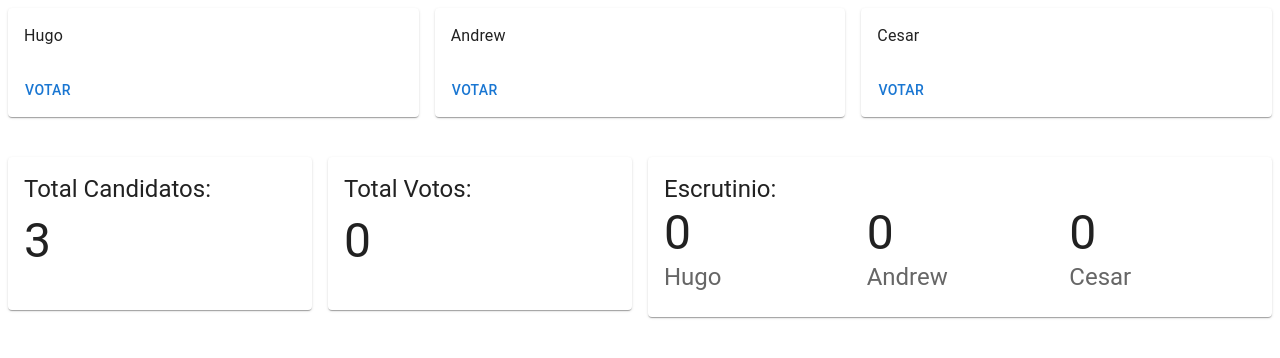
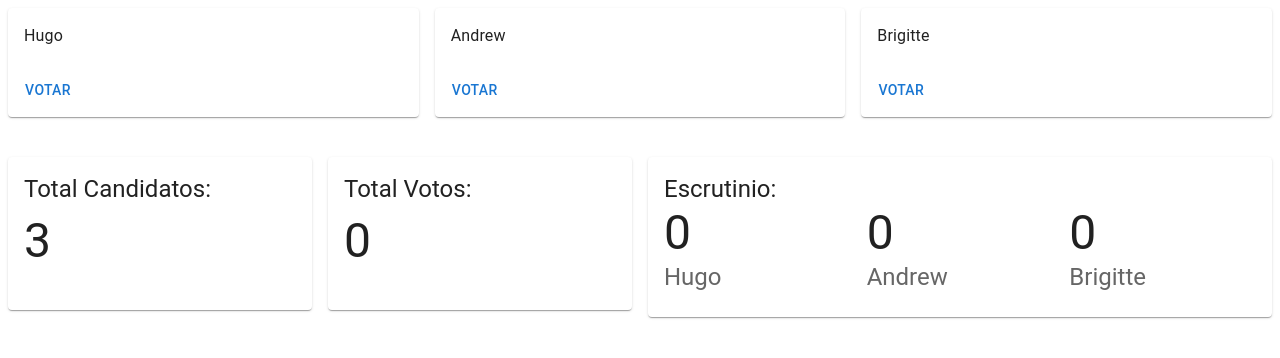
Before and after one commit to BrigitteNikoll/Votos-electorales, a React (Create React App) app: page / in a window 1280 px wide. Shown: the top 358 px of the page. Built offline with nearby package versions, Linux system fonts and the light colour scheme.

Commit message:
Adding useContext and deleting props

```diff
--- a/src/App.js
+++ b/src/App.js
@@ -1,19 +1,21 @@
-import { useState } from 'react';
-import Elecciones from "./pages/Elecciones.jsx"
+import { useState } from "react";
+import Elecciones from "./pages/Elecciones.jsx";
+import { CandidatosContext } from "./utils/CandidatosContext.js";
 
 const initialState = [
-  {nombre: "Hugo", votos: 0},
-  {nombre: "Andrew", votos: 0},
-  {nombre: "Cesar", votos: 0},
-]
+  { nombre: "Hugo", votos: 0 },
+  { nombre: "Andrew", votos: 0 },
+  { nombre: "Brigitte", votos: 0 },
+];
 
 function App() {
-
-  const [candidatos, setCandidatos] = useState(initialState)
-
+  const [candidatos, setCandidatos] = useState(initialState);
+  //Recibe una prop llamada Value, que es un objeto que tiene la info que quiero compartir en los hijos
   return (
     <div>
-      <Elecciones candidatos={candidatos} setCandidatos={setCandidatos}/>
+      <CandidatosContext.Provider value={{candidatos, setCandidatos}}>
+        <Elecciones />
+      </CandidatosContext.Provider>
     </div>
   );
 }
--- a/src/components/Candidatos.jsx
+++ b/src/components/Candidatos.jsx
@@ -6,8 +6,13 @@ import {
     Typography,
     Card,
   } from '@mui/material';
+  import { useContext } from "react";
+  import { CandidatosContext } from "../utils/CandidatosContext";
 
- const Candidatos = ({ candidatos, setCandidatos }) => {
+
+ const Candidatos = () => {
+  const { candidatos, setCandidatos } = useContext(CandidatosContext)
+
     const votar = (votarPor) => {
       const nuevosVotos = votarPor.votos + 1;
 
--- a/src/components/Escrutinio.jsx
+++ b/src/components/Escrutinio.jsx
@@ -1,6 +1,11 @@
 import { Card, CardContent, Typography, Grid } from '@mui/material';
+import { useContext } from "react";
+import { CandidatosContext } from "../utils/CandidatosContext";
 
-const Escrutinio = ({ candidatos }) => {
+
+const Escrutinio = () => {
+  const { candidatos } = useContext(CandidatosContext)
+
   return (
     <Grid item xs={12} md={6}>
       <Card>
--- a/src/components/Resumen.jsx
+++ b/src/components/Resumen.jsx
@@ -1,11 +1,11 @@
-import  Escrutinio  from './Escrutinio';
-import  Total  from './Total';
+import Escrutinio from "./Escrutinio";
+import Total from "./Total";
 
-export const Resumen = ({ candidatos }) => {
+export const Resumen = () => {
   return (
     <>
-      <Total candidatos={candidatos} />
-      <Escrutinio candidatos={candidatos} />
+      <Total />
+      <Escrutinio />
     </>
   );
 };
--- a/src/components/Total.jsx
+++ b/src/components/Total.jsx
@@ -1,6 +1,12 @@
 import { Card, CardContent, Grid, Typography } from "@mui/material";
+import { useContext } from "react";
+import { CandidatosContext } from "../utils/CandidatosContext";
 
-const Total = ({ candidatos }) => {
+
+
+const Total = () => {
+  const { candidatos } = useContext(CandidatosContext)
+
   const total = candidatos.reduce(
     (accumulator, candidato) => accumulator + candidato.votos,
     0
--- a/src/pages/Elecciones.jsx
+++ b/src/pages/Elecciones.jsx
@@ -2,13 +2,13 @@ import { Grid } from "@mui/material";
 import Candidatos from "../components/Candidatos";
 import Resumen from "../components/Resumen";
 
-const Elecciones = ({ candidatos, setCandidatos }) => {
+const Elecciones = () => {
   return (
     <Grid container spacing={5}>
-      <Candidatos candidatos={candidatos} setCandidatos={setCandidatos} />
+      <Candidatos />
 
       <Grid container item spacing={2}>
-        <Resumen candidatos={candidatos}></Resumen>
+        <Resumen />
       </Grid>
     </Grid>
   );
--- /dev/null
+++ b/src/utils/CandidatosContext.js
@@ -0,0 +1,4 @@
+import { createContext } from 'react'
+
+
+export const CandidatosContext = createContext()
```
